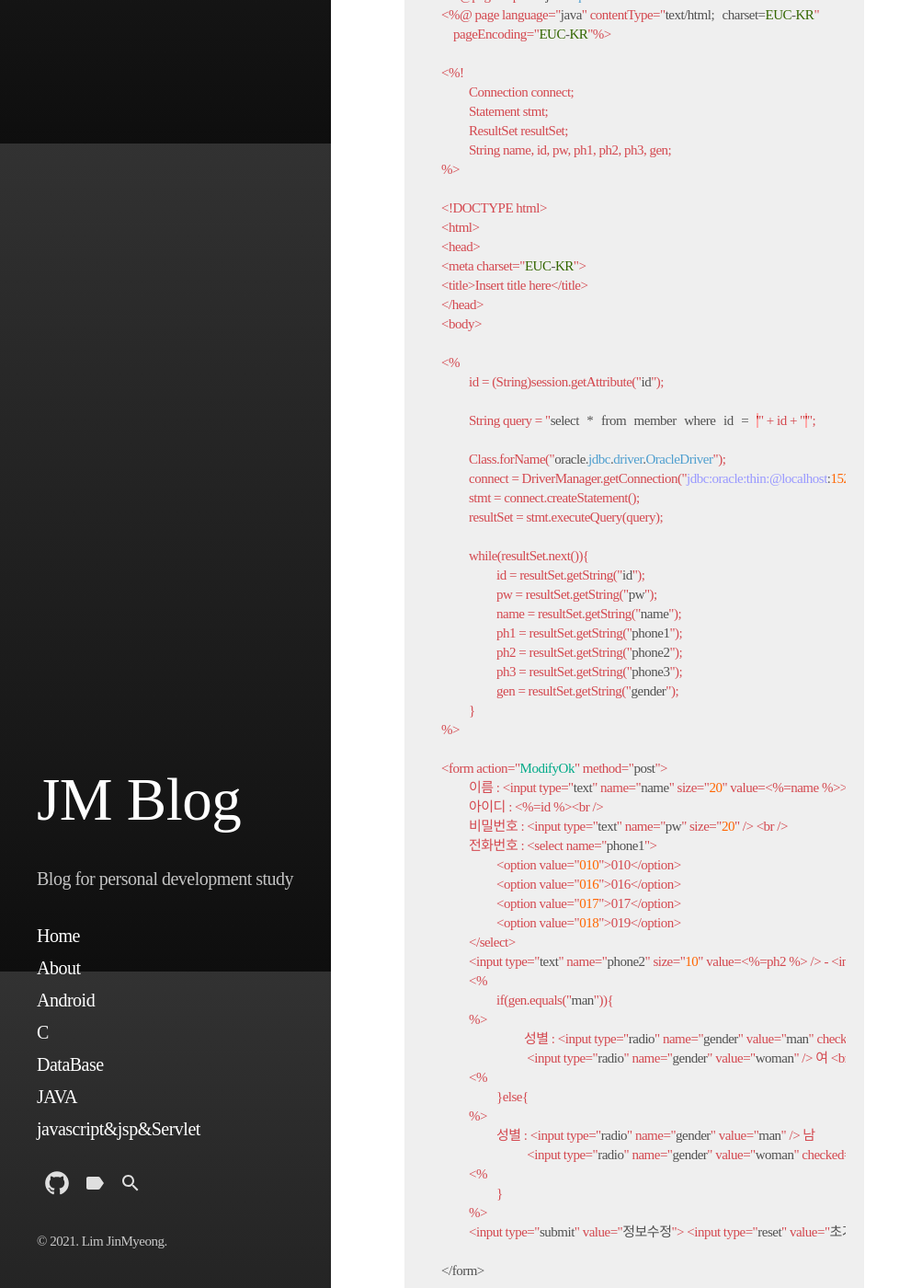
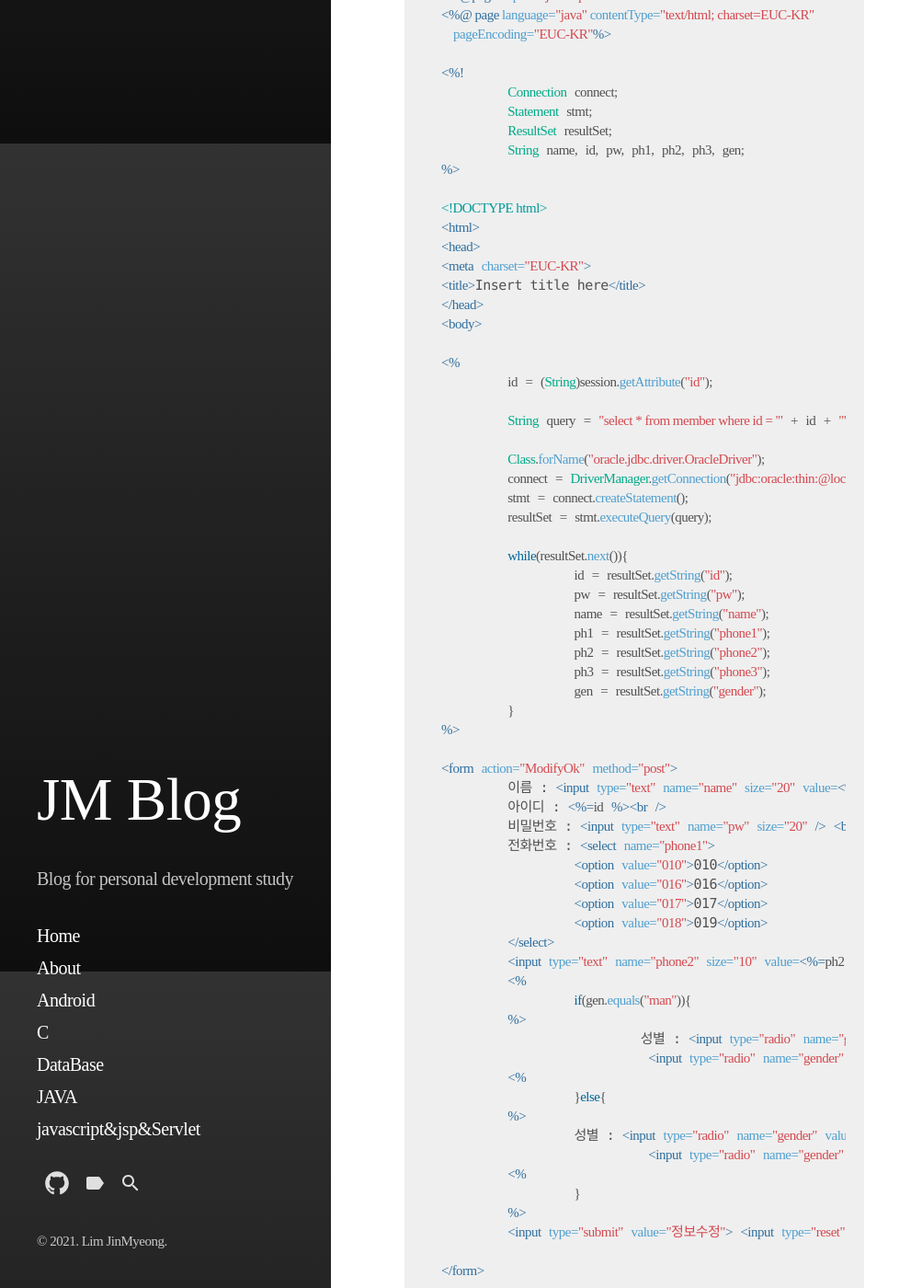
Before and after one commit to jm456789/jm456789.github.io, a Jekyll site: the page built from _posts/2021-07-20-JSP-join.md, in a window 1280 px wide and 1400 px high, scrolled down 7044 px. Shown: the whole window at 92% size, without its empty margins (0-1003 px from the left). Built offline with Jekyll 4.4.1, drawn with Linux system fonts in a browser that asks for light colours; some web fonts are replaced; some of the changed text lies outside the part shown.

Commit message:
Update 2021-07-20-JSP-join.md

````diff
--- a/_posts/2021-07-20-JSP-join.md
+++ b/_posts/2021-07-20-JSP-join.md
@@ -18,7 +18,7 @@
 
 # join.html
 
-```html
+```jsp
 <!DOCTYPE html>
 <html>
 <head>
@@ -167,7 +167,7 @@
 
 # login.html
 
-```java
+```jsp
 <!DOCTYPE html>
 <html>
 <head>
@@ -287,7 +287,7 @@
 
 # loginResult.jsp
 
-```java
+```jsp
 <%@ page language="java" contentType="text/html; charset=EUC-KR"
     pageEncoding="EUC-KR"%>
 <%!
@@ -316,7 +316,7 @@
 
 # modify.jsp
 
-```java
+```jsp
 <%@page import="java.sql.DriverManager"%>
 <%@page import="java.sql.ResultSet"%>
 <%@page import="java.sql.Statement"%>
````
